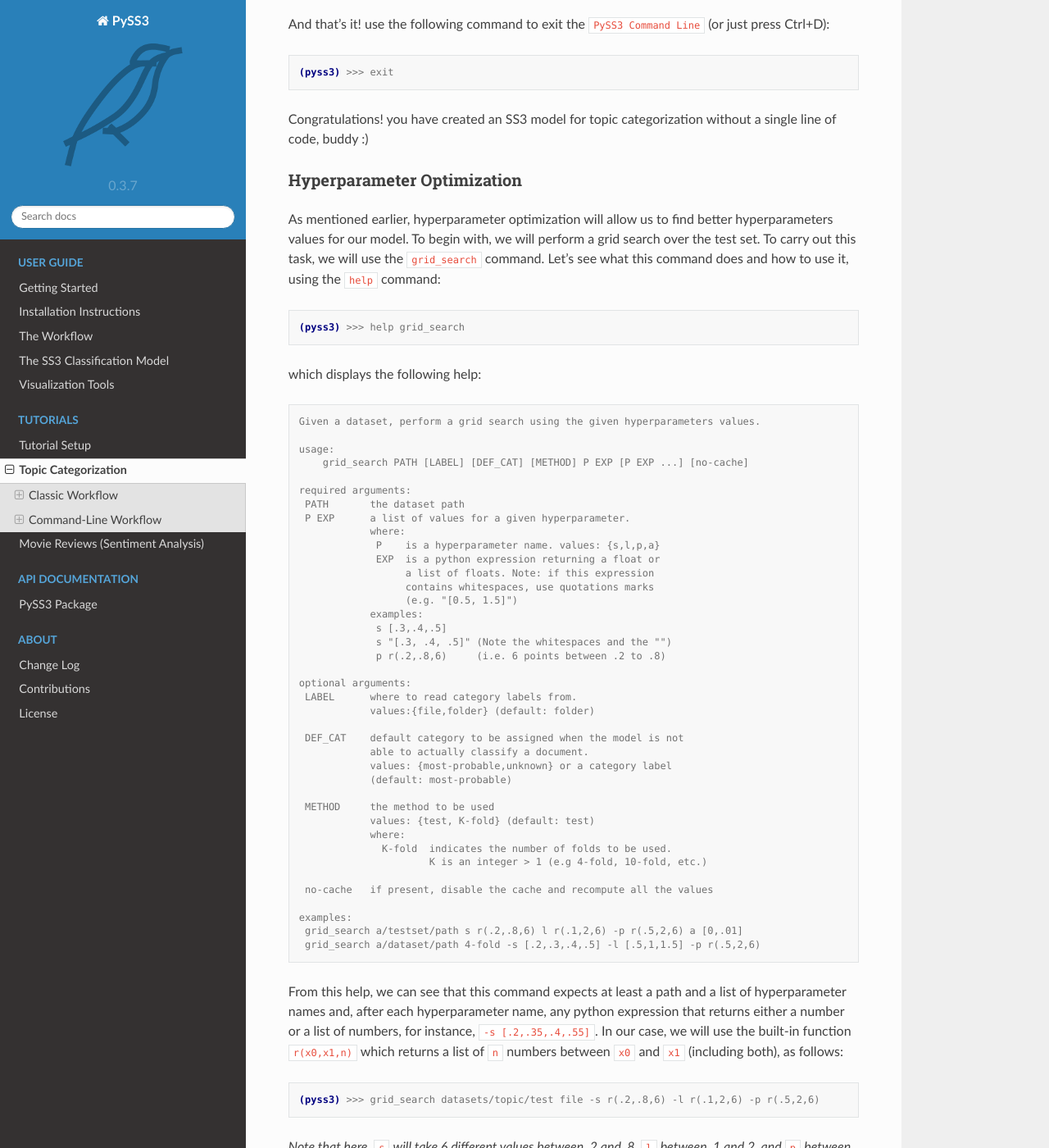
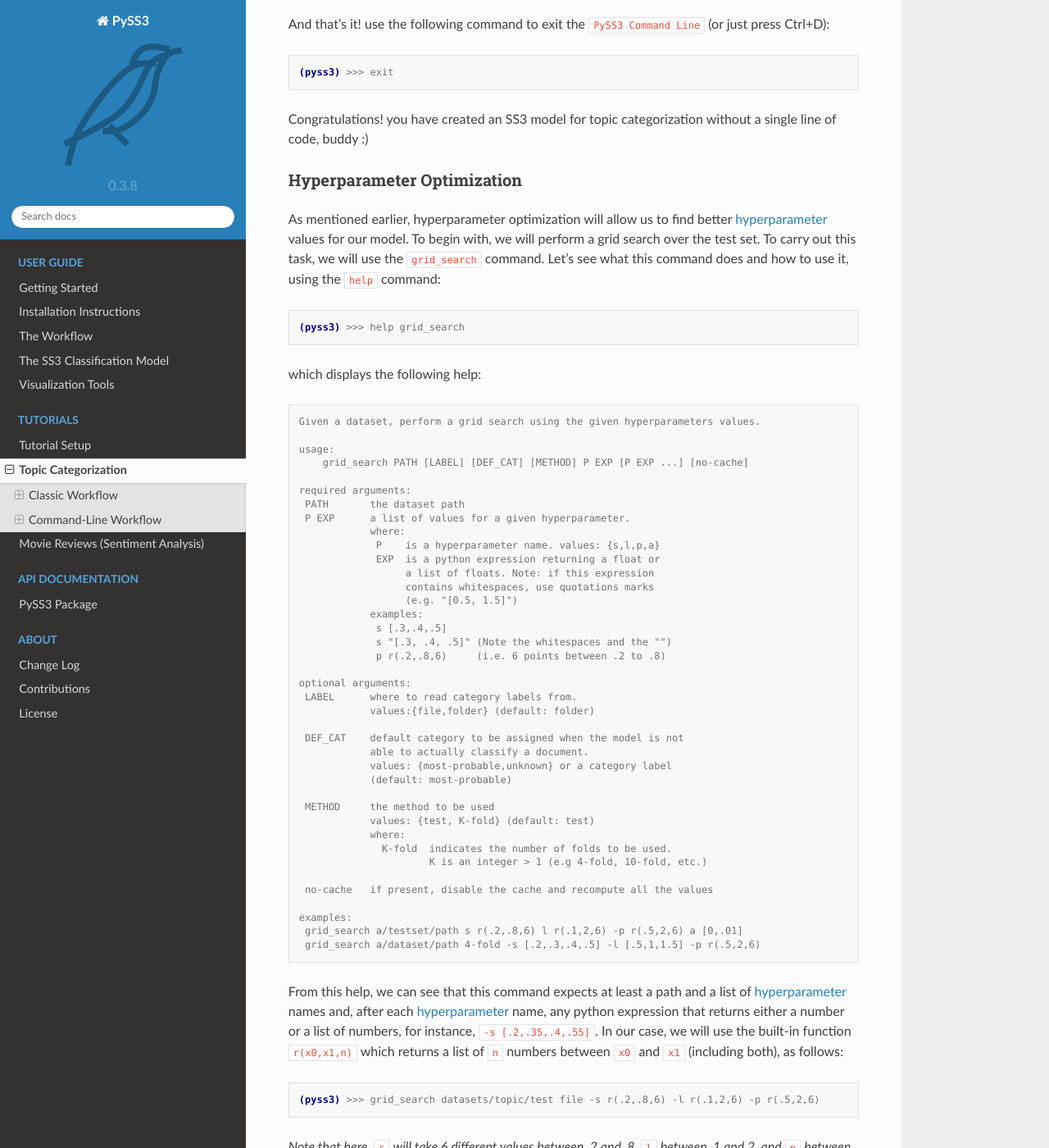
Before and after one commit to sergioburdisso/pyss3, a Sphinx documentation site: the page built from docs/tutorials/topic-categorization.rst, in a window 1280 px wide and 1400 px high, scrolled down 6850 px. Shown: the whole window at 82% size. Built offline with Sphinx 7.4.7 and the Read the Docs theme 2.0.0, drawn with Linux system fonts in a browser that asks for light colours; formulas are drawn with MathJax 3; some of the changed text lies outside the part shown.

```diff
--- a/docs/tutorials/topic-categorization.rst
+++ b/docs/tutorials/topic-categorization.rst
@@ -86,7 +86,7 @@
 Hyperparameter Optimization
 ----------------------------
 
-Close to the end of notebook for this tutorial, we created a model called "topic_categorization_3grams" and save it so that we could load it later from the ``PySS3 Command Line`` to perform hyperparameter optimization. Hyperparameter optimization will allow us to find better hyperparameters values for our model. Well, here we'll learn how to do it.
+Close to the end of notebook for this tutorial, we created a model called "topic_categorization_3grams" and save it so that we could load it later from the ``PySS3 Command Line`` to perform hyperparameter optimization. Hyperparameter optimization will allow us to find better :ref:`hyperparameter <ss3-hyperparameter>` values for our model. Well, here we'll learn how to do it.
 
 Make sure you're in the PySS3's "examples" folder and that our conda environment is activated:
 
@@ -143,7 +143,7 @@
 
     (pyss3) >>> new topic_categorization
 
-What are the default hyperparameter values? let's see
+What are the default :ref:`hyperparameter <ss3-hyperparameter>` values? let's see
 
 .. code:: console
 
@@ -218,7 +218,7 @@
 
  accuracy: 0.704
 
-Not bad using the default hyperparameters values, let's now manually analyze what our model has actually learned by using the interactive "live test".
+Not bad using the default :ref:`hyperparameter <ss3-hyperparameter>` values, let's now manually analyze what our model has actually learned by using the interactive "live test".
 
 .. code:: console
 
@@ -265,7 +265,7 @@
 
 Fortunately, our model has learned to recognize these important sequences (such as “artificial intelligence” and “machine learning” in doc_2.txt, “self-driving cars” in doc_6.txt, etc.). However, some documents aren't perfectly classified, for instance, *doc_3.txt* was classified as "science&technology" (as a third topic) which is clearly wrong...
 
-We will use better hyperparameters values to improve our classifier performance. Namely, we will set ``s=0.32``, ``l=1.24`` and ``p=1.1`` which will improve the accuracy of our model:
+We will use better :ref:`hyperparameter <ss3-hyperparameter>` values to improve our classifier performance. Namely, we will set ``s=0.32``, ``l=1.24`` and ``p=1.1`` which will improve the accuracy of our model:
 
 
 .. code:: console
@@ -315,7 +315,7 @@
 Hyperparameter Optimization
 ----------------------------
 
-As mentioned earlier, hyperparameter optimization will allow us to find better hyperparameters values for our model.  To begin with, we will perform a grid search over the test set. To carry out this task, we will use the ``grid_search`` command. Let's see what this command does and how to use it, using the ``help`` command:
+As mentioned earlier, hyperparameter optimization will allow us to find better :ref:`hyperparameter <ss3-hyperparameter>` values for our model.  To begin with, we will perform a grid search over the test set. To carry out this task, we will use the ``grid_search`` command. Let's see what this command does and how to use it, using the ``help`` command:
 
 .. code:: console
 
@@ -365,7 +365,7 @@
      grid_search a/testset/path s r(.2,.8,6) l r(.1,2,6) -p r(.5,2,6) a [0,.01]
      grid_search a/dataset/path 4-fold -s [.2,.3,.4,.5] -l [.5,1,1.5] -p r(.5,2,6)
 
-From this help, we can see that this command expects at least a path and a list of hyperparameter names and, after each hyperparameter name, any python expression that returns either a number or a list of numbers, for instance, ``-s [.2,.35,.4,.55]``. In our case, we will use the built-in function ``r(x0,x1,n)`` which returns a list of ``n`` numbers between ``x0`` and ``x1`` (including both), as follows:
+From this help, we can see that this command expects at least a path and a list of :ref:`hyperparameter <ss3-hyperparameter>` names and, after each :ref:`hyperparameter <ss3-hyperparameter>` name, any python expression that returns either a number or a list of numbers, for instance, ``-s [.2,.35,.4,.55]``. In our case, we will use the built-in function ``r(x0,x1,n)`` which returns a list of ``n`` numbers between ``x0`` and ``x1`` (including both), as follows:
 
 .. code:: console
 
@@ -388,7 +388,7 @@
 
 .. image:: ../_static/topic_evaluations.png
 
-Here we can see that using these hyperparameters values, our classifier will obtain a better accuracy (0.7712):
+Here we can see that using these :ref:`hyperparameter <ss3-hyperparameter>` values, our classifier will obtain a better accuracy (0.7712):
 
 * smoothness (:math:`\sigma`): 0.32
 * significance (:math:`\lambda`): 1.24
--- a/docs/user_guide/ss3-classifier.rst
+++ b/docs/user_guide/ss3-classifier.rst
@@ -112,7 +112,7 @@
 
         clf = SS3(s=0.32, l=1.24, p=1.1)
 
-    Additionally, PySS3 provides a **"forth hyperparameter"**, called :math:`\alpha` (and referenced using the "a" letter), which allows you to set the minimum global value that a word must have in order not to be ignored.. That is, only words with :math:`gv > \alpha` will be taken into account during classification. By default :math:`\alpha = 0`, so no word is ignored. However, let's say we want to create the same previous SS3 model but this time using :math:`\alpha = 0.1`, then we could use:
+    Additionally, PySS3 provides a **"forth hyperparameter"**, called :math:`\alpha` (and referenced using the "a" letter), which allows you to set the minimum global value that a word must have in order not to be ignored. That is, only words with :math:`gv > \alpha` will be taken into account during classification. By default :math:`\alpha = 0`, so no word is ignored. However, let's say we want to create the same previous SS3 model but this time using :math:`\alpha = 0.1`, then we could use:
 
     .. code:: python
 
--- a/pyss3/__init__.py
+++ b/pyss3/__init__.py
@@ -19,7 +19,7 @@
 from functools import reduce
 from six.moves import xrange
 
-__version__ = "0.3.7"
+__version__ = "0.3.8"
 
 ENCODING = "utf-8"
 
```
Also changed, not shown: CHANGELOG.md (+10 -0 lines), docs/about/changelog.rst (+10 -0 lines), docs/tutorials/movie-review-notebook.rst (+5 -5 lines), docs/tutorials/movie-review.rst (+10 -10 lines), docs/tutorials/topic_categorization-notebook.rst (+4 -4 lines), 5 other files.
